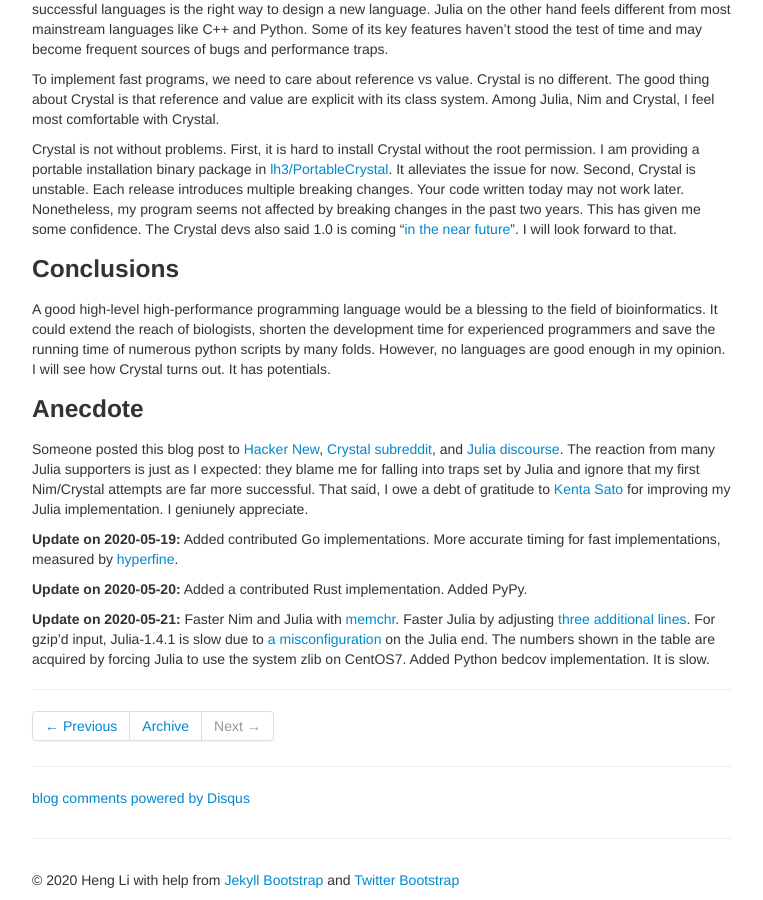
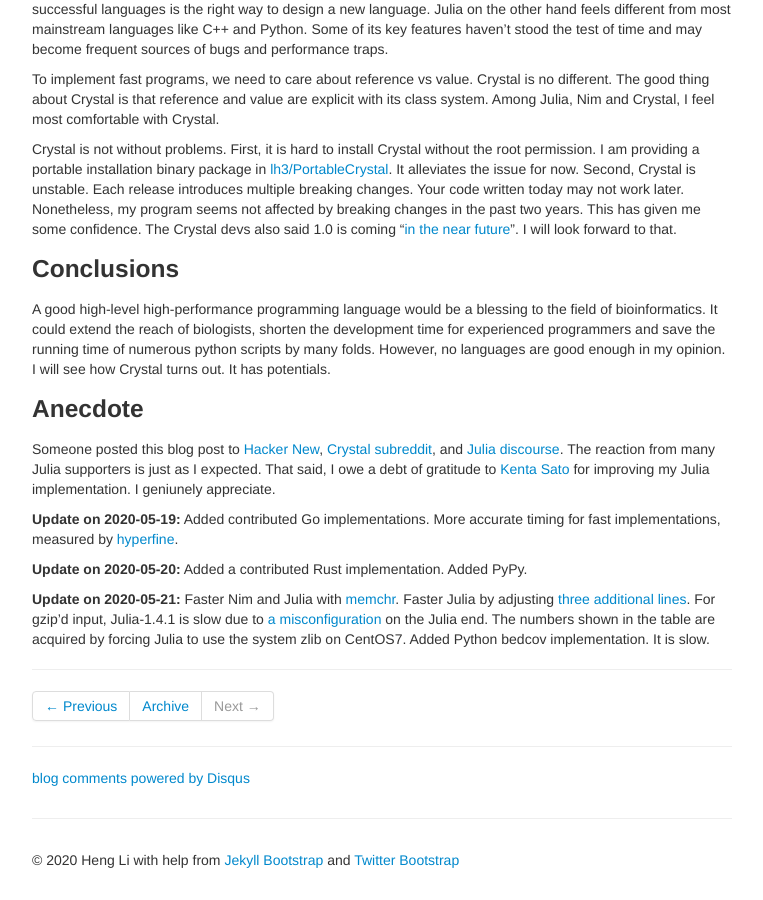
Before and after one commit to lh3/lh3.github.com, a Jekyll site: the page built from _posts/2020-05-17-fast-high-level-programming-languages.md, in a window 1280 px wide and 900 px high, scrolled down 2641 px. Shown: the whole window, without its empty margins (258-1021 px from the left). Built offline with Jekyll 4.4.1, drawn with Linux system fonts in a browser that asks for light colours; comment, search, counter and statistics services are not loaded.

Commit message:
removed the julia rant...

```diff
--- a/_posts/2020-05-17-fast-high-level-programming-languages.md
+++ b/_posts/2020-05-17-fast-high-level-programming-languages.md
@@ -187,10 +187,9 @@ my opinion. I will see how Crystal turns out. It has potentials.
 
 Someone posted this blog post to [Hacker New][hn], [Crystal
 subreddit][redditcr], and [Julia discourse][jldis]. The reaction from many
-Julia supporters is just as I expected: they blame me for falling into traps
-set by Julia and ignore that my first Nim/Crystal attempts are far more
-successful. That said, I owe a debt of gratitude to [Kenta Sato][bicycle1885]
-for improving my Julia implementation. I geniunely appreciate.
+Julia supporters is just as I expected. That said, I owe a debt of gratitude to
+[Kenta Sato][bicycle1885] for improving my Julia implementation. I geniunely
+appreciate.
 
 **Update on 2020-05-19:** Added contributed Go implementations. More accurate
 timing for fast implementations, measured by [hyperfine][hyperfine].
```
